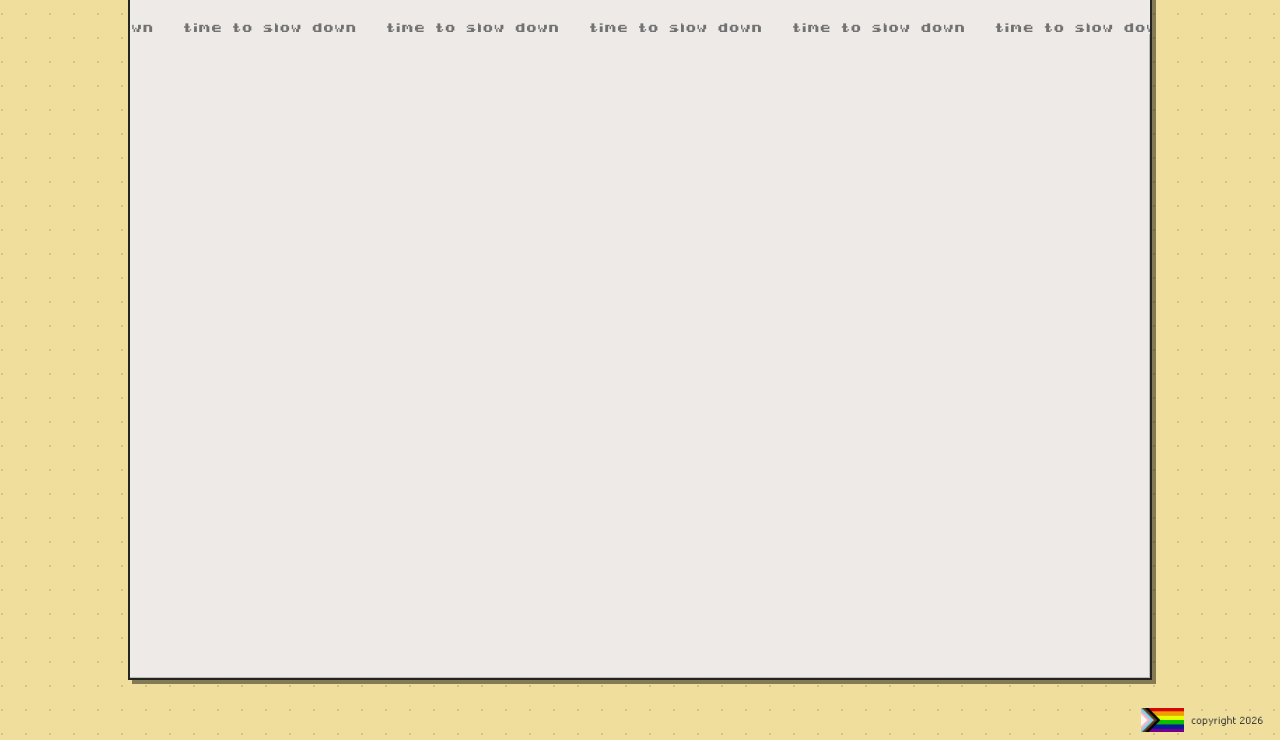
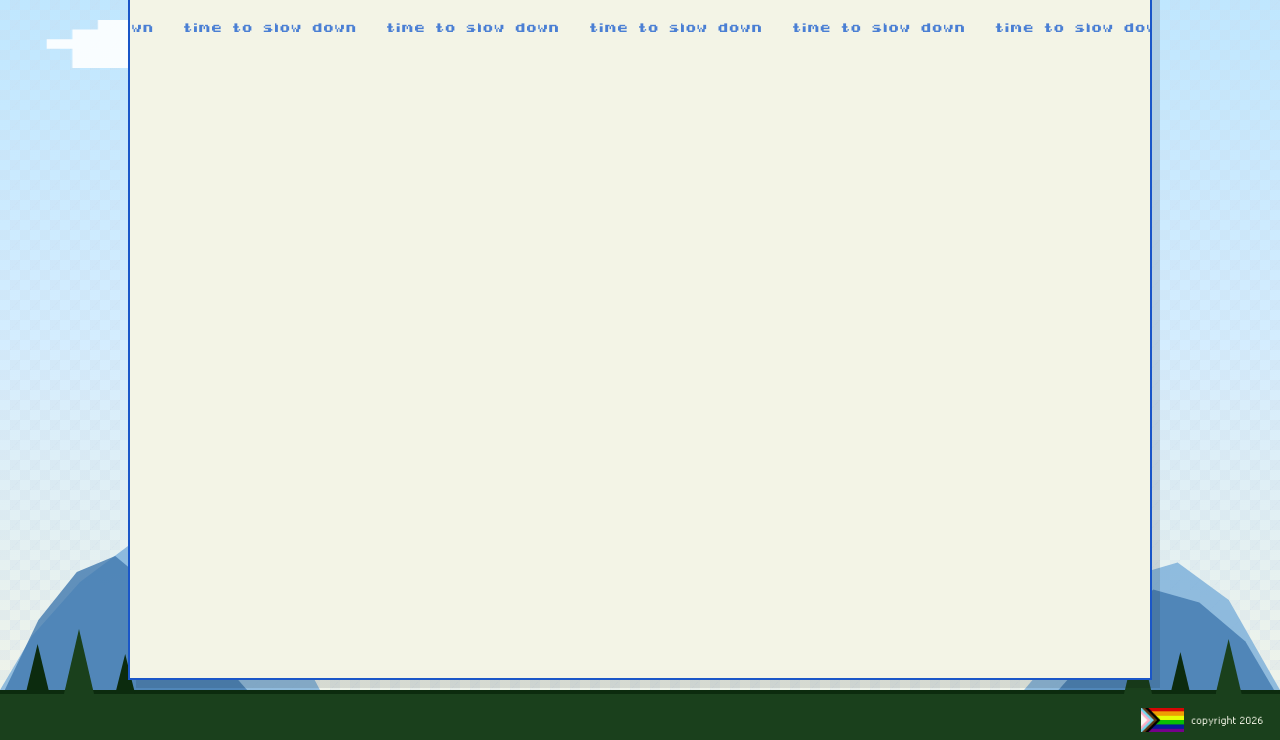
Before and after one commit to katherineweinschenk/nina-scibelli, a website built with Vite: page _layout.html in a window 1280 px wide. Shown: the part 60-800 px from the top of the page. Built offline with nearby package versions, Linux system fonts and the light colour scheme.

Commit message:
new style option with nature

```diff
--- a/_layout.html
+++ b/_layout.html
@@ -6,6 +6,30 @@
   <title><!-- TITLE --></title>
 </head>
 <body>
+
+  <!-- Landscape background -->
+  <div class="landscape-bg">
+    <div class="landscape-sky"></div>
+    <div class="landscape-mountains-back"></div>
+    <div class="landscape-mountains-back-right"></div>
+    <div class="landscape-mountains-front"></div>
+    <div class="landscape-mountains-front-right"></div>
+    <div class="landscape-ground">
+      <div class="landscape-tree landscape-tree--1"></div>
+      <div class="landscape-tree landscape-tree--2"></div>
+      <div class="landscape-tree landscape-tree--3"></div>
+      <div class="landscape-tree landscape-tree--4"></div>
+      <div class="landscape-tree landscape-tree--5"></div>
+      <div class="landscape-tree landscape-tree--6"></div>
+    </div>
+    <div class="landscape-cloud landscape-cloud--1"></div>
+    <div class="landscape-cloud landscape-cloud--2"></div>
+    <div class="landscape-cloud landscape-cloud--3"></div>
+    <div class="landscape-cloud landscape-cloud--4"></div>
+    <div class="landscape-cloud landscape-cloud--5"></div>
+    <div class="landscape-cloud landscape-cloud--6"></div>
+    <div class="landscape-cloud landscape-cloud--7"></div>
+  </div>
 
   <div class="site-window">
     <div class="site-titlebar">
--- a/src/style.css
+++ b/src/style.css
@@ -25,12 +25,12 @@
    CSS VARIABLES — color palette
    ============================================================ */
 :root {
-  --soft-white:      #eeeae7;
-  --lightest-gray:   #dfdfdf;
-  --carbon-black:    #242423;
-  --graphite:        #333533;
-  --cool-gray:       #727272;
-  --butter:          #efde9c;
+  --soft-white:      #ffffff;
+  --lightest-gray:   #e5e7eb;
+  --carbon-black:    #1a56c8;
+  --graphite:        #1a56c8;
+  --cool-gray:       #4a7fd4;
+  --butter:          #f3f4e6;
 }
 
 /* ============================================================
@@ -43,13 +43,10 @@
 }
 
 body {
-  background-color: var(--butter);
-  background-image: radial-gradient(circle at 2px 2px, rgba(0,0,0,0.12) 1.2px, transparent 0);
-  background-size: 24px 24px;
+  background-color: #bce6ff;
   color: var(--carbon-black);
   font-family: Helvetica, Arial, sans-serif;
   font-size: 17px;
-  text-transform: lowercase;
   line-height: 1.7;
   height: 100vh;
   overflow: hidden;
@@ -78,6 +75,174 @@ body {
 }
 
 /* ============================================================
+   LANDSCAPE BACKGROUND
+   ============================================================ */
+.landscape-bg {
+  position: fixed;
+  inset: 0;
+  z-index: 0;
+  overflow: hidden;
+}
+
+.landscape-sky {
+  position: absolute;
+  inset: 0;
+  background:
+    linear-gradient(45deg, rgba(200,215,230,0.25) 25%, transparent 25%),
+    linear-gradient(-45deg, rgba(200,215,230,0.25) 25%, transparent 25%),
+    linear-gradient(45deg, transparent 75%, rgba(200,215,230,0.25) 75%),
+    linear-gradient(-45deg, transparent 75%, rgba(200,215,230,0.25) 75%),
+    linear-gradient(to bottom, #bce6ff 0%, #d4edff 50%, #f3f4e6 100%);
+  background-size: 20px 20px, 20px 20px, 20px 20px, 20px 20px, 100% 100%;
+  background-position: 0 0, 0 10px, 10px -10px, -10px 0px, 0 0;
+}
+
+.landscape-mountains-back {
+  position: absolute;
+  bottom: 50px;
+  left: 0;
+  width: 25%;
+  height: 180px;
+  background: #6ca5d8;
+  opacity: 0.7;
+  clip-path: polygon(0% 100%, 10% 70%, 25% 40%, 40% 20%, 55% 35%, 70% 60%, 85% 50%, 100% 100%);
+}
+
+.landscape-mountains-back-right {
+  position: absolute;
+  bottom: 50px;
+  right: 0;
+  width: 20%;
+  height: 150px;
+  background: #6ca5d8;
+  opacity: 0.7;
+  clip-path: polygon(0% 100%, 20% 60%, 40% 25%, 60% 15%, 80% 40%, 100% 100%);
+}
+
+.landscape-mountains-front {
+  position: absolute;
+  bottom: 40px;
+  left: 0;
+  width: 20%;
+  height: 160px;
+  background: #427ab0;
+  opacity: 0.8;
+  clip-path: polygon(0% 100%, 15% 50%, 30% 20%, 45% 10%, 60% 30%, 75% 55%, 100% 100%);
+}
+
+.landscape-mountains-front-right {
+  position: absolute;
+  bottom: 40px;
+  right: 0;
+  width: 18%;
+  height: 130px;
+  background: #427ab0;
+  opacity: 0.8;
+  clip-path: polygon(0% 100%, 25% 50%, 45% 15%, 65% 25%, 85% 55%, 100% 100%);
+}
+
+.landscape-ground {
+  position: absolute;
+  bottom: 0;
+  width: 100%;
+  height: 50px;
+  background: #1a401c;
+  border-top: 4px solid #0c2b0e;
+}
+
+.landscape-tree {
+  position: absolute;
+  bottom: 100%;
+  background: #0c2b0e;
+  clip-path: polygon(50% 0%, 100% 100%, 0% 100%);
+}
+
+.landscape-tree--1 { left: 2%; width: 24px; height: 50px; }
+.landscape-tree--2 { left: 5%; width: 30px; height: 65px; background: #1a401c; }
+.landscape-tree--3 { left: 9%; width: 20px; height: 40px; }
+.landscape-tree--4 { right: 3%; width: 26px; height: 55px; background: #1a401c; }
+.landscape-tree--5 { right: 7%; width: 20px; height: 42px; }
+.landscape-tree--6 { right: 10%; width: 28px; height: 60px; background: #1a401c; }
+
+.landscape-cloud {
+  position: absolute;
+  background: white;
+  z-index: 1;
+  clip-path: polygon(20% 100%, 20% 60%, 0% 60%, 0% 40%, 20% 40%, 20% 20%, 40% 20%, 40% 0%, 70% 0%, 70% 20%, 90% 20%, 90% 40%, 100% 40%, 100% 70%, 90% 70%, 90% 100%);
+}
+
+.landscape-cloud--1 {
+  top: 10%;
+  width: 128px;
+  height: 48px;
+  opacity: 0.9;
+  animation: moveCloud 30s linear infinite;
+}
+
+.landscape-cloud--2 {
+  top: 25%;
+  width: 192px;
+  height: 64px;
+  opacity: 0.8;
+  animation: moveCloud 20s linear infinite;
+  animation-delay: -5s;
+  clip-path: polygon(10% 100%, 10% 70%, 0% 70%, 0% 30%, 15% 30%, 15% 15%, 35% 15%, 35% 0%, 65% 0%, 65% 20%, 85% 20%, 85% 40%, 100% 40%, 100% 80%, 90% 80%, 90% 100%);
+}
+
+.landscape-cloud--3 {
+  top: 18%;
+  width: 160px;
+  height: 56px;
+  opacity: 0.75;
+  animation: moveCloud 35s linear infinite;
+  animation-delay: -12s;
+  clip-path: polygon(15% 100%, 15% 65%, 5% 65%, 5% 40%, 20% 40%, 20% 20%, 45% 20%, 45% 5%, 75% 5%, 75% 25%, 90% 25%, 90% 50%, 100% 50%, 100% 85%, 85% 85%, 85% 100%);
+}
+
+.landscape-cloud--4 {
+  top: 6%;
+  width: 100px;
+  height: 36px;
+  opacity: 0.85;
+  animation: moveCloud 40s linear infinite;
+  animation-delay: -20s;
+}
+
+.landscape-cloud--5 {
+  top: 32%;
+  width: 140px;
+  height: 50px;
+  opacity: 0.7;
+  animation: moveCloud 25s linear infinite;
+  animation-delay: -8s;
+  clip-path: polygon(10% 100%, 10% 70%, 0% 70%, 0% 30%, 15% 30%, 15% 15%, 35% 15%, 35% 0%, 65% 0%, 65% 20%, 85% 20%, 85% 40%, 100% 40%, 100% 80%, 90% 80%, 90% 100%);
+}
+
+.landscape-cloud--6 {
+  top: 14%;
+  width: 180px;
+  height: 60px;
+  opacity: 0.65;
+  animation: moveCloud 45s linear infinite;
+  animation-delay: -30s;
+  clip-path: polygon(15% 100%, 15% 65%, 5% 65%, 5% 40%, 20% 40%, 20% 20%, 45% 20%, 45% 5%, 75% 5%, 75% 25%, 90% 25%, 90% 50%, 100% 50%, 100% 85%, 85% 85%, 85% 100%);
+}
+
+.landscape-cloud--7 {
+  top: 38%;
+  width: 110px;
+  height: 40px;
+  opacity: 0.8;
+  animation: moveCloud 32s linear infinite;
+  animation-delay: -18s;
+}
+
+@keyframes moveCloud {
+  0%   { transform: translateX(-200px); }
+  100% { transform: translateX(100vw); }
+}
+
+/* ============================================================
    WINDOWS 98-STYLE FRAMES
    ============================================================ */
 .win98-controls {
@@ -89,14 +254,13 @@ body {
   display: inline-flex;
   align-items: center;
   justify-content: center;
-  background: var(--soft-white);
-  color: var(--carbon-black);
-  border: 1px solid var(--carbon-black);
+  background: var(--carbon-black);
+  color: var(--soft-white);
+  border: 2px solid var(--soft-white);
   width: 16px;
   height: 14px;
   font-family: Tahoma, Geneva, sans-serif;
   font-size: 0.8rem;
-  box-shadow: inset -1px -1px 0 rgba(0,0,0,0.25), inset 1px 1px 0 rgba(255,255,255,0.5);
 }
 
 /* ============================================================
@@ -106,17 +270,17 @@ body {
   width: min(80vw, calc(100vw - 40px));
   height: calc(100vh - 80px);
   border: 2px solid var(--carbon-black);
-  box-shadow: 4px 4px 0 rgba(0,0,0,0.45), inset -1px -1px 0 rgba(0,0,0,0.2), inset 1px 1px 0 rgba(255,255,255,0.08);
+  box-shadow: 8px 8px 0px 0px rgba(0,0,0,0.1);
   display: flex;
   flex-direction: column;
-  background: var(--soft-white);
+  background: var(--butter);
   position: relative;
   z-index: 10;
 }
 
 .site-titlebar {
-  background: linear-gradient(90deg, var(--graphite) 0%, var(--carbon-black) 100%);
-  color: var(--soft-white);
+  background: var(--carbon-black);
+  color: var(--butter);
   padding: 4px 6px 4px 8px;
   display: flex;
   justify-content: space-between;
@@ -149,7 +313,7 @@ body {
 
 .site-nav-panel {
   flex-shrink: 0;
-  background: var(--soft-white);
+  background: var(--butter);
   display: flex;
   flex-direction: row;
   flex-wrap: wrap;
@@ -161,9 +325,8 @@ body {
   display: block;
   padding: 5px 10px;
   background: var(--soft-white);
-  border: 2px solid;
-  border-color: rgba(255,255,255,0.95) rgba(0,0,0,0.55) rgba(0,0,0,0.55) rgba(255,255,255,0.95);
-  box-shadow: 1px 1px 0 var(--carbon-black);
+  border: 2px solid var(--carbon-black);
+  box-shadow: 2px 2px 0 var(--carbon-black);
   font-family: Tahoma, Geneva, sans-serif;
   font-size: 0.75rem;
   text-decoration: none;
@@ -175,16 +338,15 @@ body {
 }
 
 .nav-btn:hover {
-  background: var(--lightest-gray);
-  color: var(--carbon-black);
+  background: var(--carbon-black);
+  color: var(--butter);
   text-decoration: none;
 }
 
 .nav-btn.active {
-  border-color: rgba(0,0,0,0.45) rgba(255,255,255,0.85) rgba(255,255,255,0.85) rgba(0,0,0,0.45);
-  box-shadow: inset 1px 1px 0 rgba(0,0,0,0.1);
-  background: var(--lightest-gray);
-  color: var(--carbon-black);
+  background: var(--carbon-black);
+  color: var(--soft-white);
+  box-shadow: none;
 }
 
 /* Site Footer */
@@ -208,7 +370,7 @@ body {
 .site-footer-copy {
   font-family: Tahoma, Geneva, sans-serif;
   font-size: 0.9rem;
-  color: var(--graphite);
+  color: var(--butter);
   letter-spacing: 0.04em;
 }
 
@@ -248,7 +410,7 @@ nav a {
 
 nav a:hover,
 nav a.active {
-  color: var(--lightest-gray);
+  color: var(--cool-gray);
   text-decoration: none;
 }
 
@@ -259,7 +421,7 @@ nav a.active {
   overflow: hidden;
   height: 40px;
   flex-shrink: 0;
-  background: var(--soft-white);
+  background: var(--butter);
 }
 
 .marquee-wrapper {
@@ -331,7 +493,6 @@ footer {
 }
 
 .home-name {
-  text-transform: none;
   font-family: 'Masaaki', sans-serif;
   font-size: 4rem;
   font-weight: 500;
@@ -365,9 +526,8 @@ footer {
   display: inline-block;
   padding: 5px 10px;
   background: var(--soft-white);
-  border: 2px solid;
-  border-color: rgba(255,255,255,0.95) rgba(0,0,0,0.55) rgba(0,0,0,0.55) rgba(255,255,255,0.95);
-  box-shadow: 1px 1px 0 var(--carbon-black);
+  border: 2px solid var(--carbon-black);
+  box-shadow: 2px 2px 0 var(--carbon-black);
   font-family: Tahoma, Geneva, sans-serif;
   font-size: 0.75rem;
   text-decoration: none;
@@ -376,7 +536,8 @@ footer {
 }
 
 .home-cta:hover {
-  background: var(--lightest-gray);
+  background: var(--carbon-black);
+  color: var(--soft-white);
 }
 
 .home-hero-image {
@@ -422,7 +583,6 @@ footer {
 }
 
 .about-heading {
-  text-transform: none;
   font-family: 'Masaaki', sans-serif;
   font-size: 2.8rem;
   letter-spacing: 0.08em;
@@ -433,7 +593,6 @@ footer {
 }
 
 .services-heading {
-  text-transform: none;
   font-family: 'Masaaki', sans-serif;
   font-size: 1.6rem;
   letter-spacing: 0.08em;
@@ -473,17 +632,16 @@ footer {
   grid-template-columns: 1fr 1fr;
   gap: 2rem;
   padding: 2.2rem 0;
-  border-bottom: 1px solid rgba(0,0,0,0.12);
+  border-bottom: 1px solid rgba(26,86,200,0.2);
 }
 
 .service-item:first-of-type {
-  border-top: 1px solid rgba(0,0,0,0.12);
+  border-top: 1px solid rgba(26,86,200,0.2);
 }
 
 .service-info h3 {
   font-size: 0.85rem;
   letter-spacing: 0.06em;
-  text-transform: lowercase;
   font-weight: 500;
   color: var(--carbon-black);
   margin-bottom: 0.7rem;
@@ -517,7 +675,7 @@ footer {
 
 .price-dots {
   flex: 1;
-  border-bottom: 1px dotted rgba(0,0,0,0.2);
+  border-bottom: 1px dotted rgba(26,86,200,0.3);
   margin-bottom: 3px;
 }
 
```
Also changed, not shown: 1 other file.
